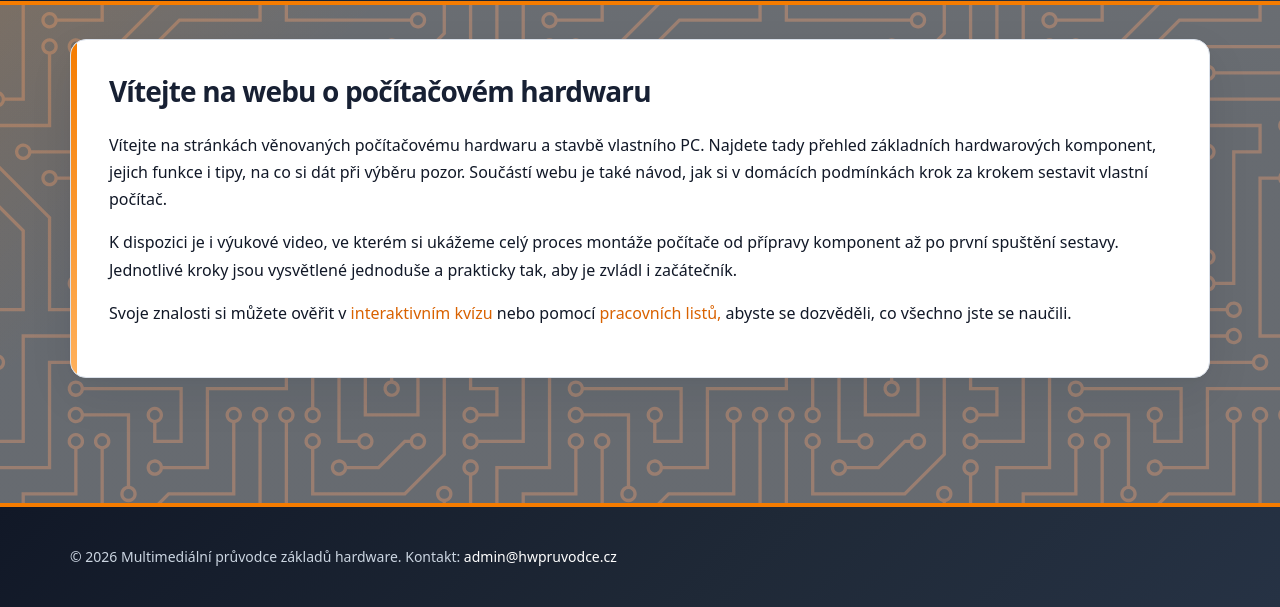
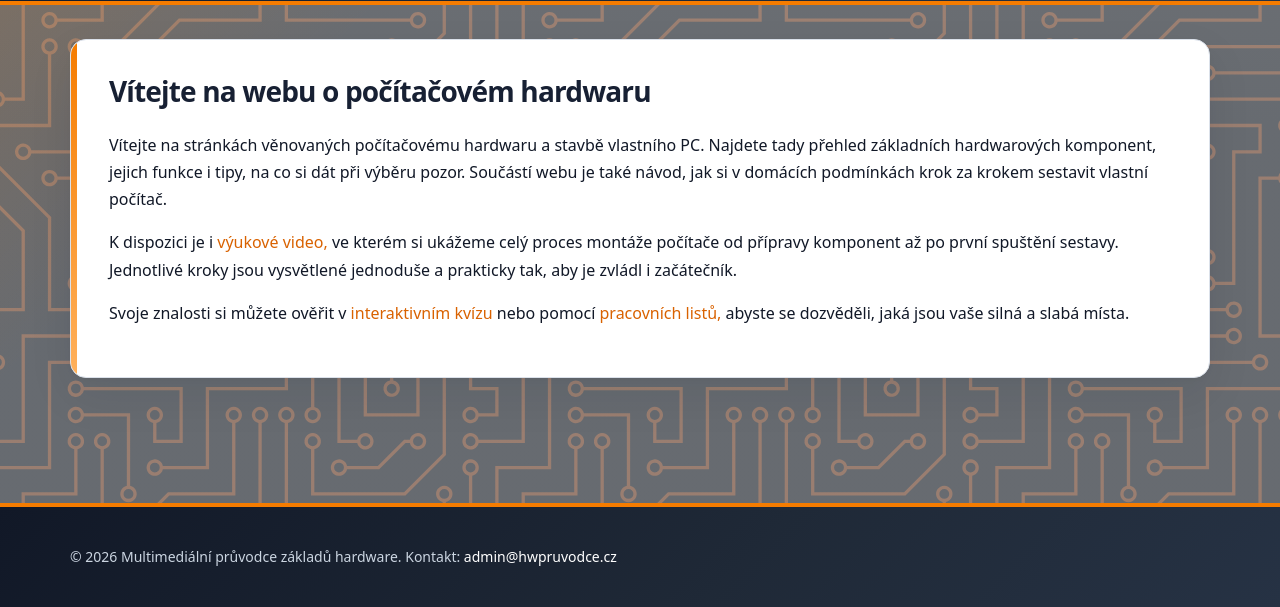
Before and after one commit to michal-elis/hw-pruvodce, a plain HTML site: page pages/index.html in a window 1280 px wide. Shown: the part 193-800 px from the top of the page. Drawn offline with nearby package versions, Linux system fonts and the light colour scheme.

Commit message:
finální commit

```diff
--- a/pages/index.html
+++ b/pages/index.html
@@ -39,10 +39,10 @@
           </p>
 
           <p>
-            K dispozici je i výukové video, ve kterém si ukážeme celý proces
-            montáže počítače od přípravy komponent až po první spuštění sestavy.
-            Jednotlivé kroky jsou vysvětlené jednoduše a prakticky tak, aby je
-            zvládl i začátečník.
+            K dispozici je i <a href="video.html">výukové video,</a> ve kterém
+            si ukážeme celý proces montáže počítače od přípravy komponent až po
+            první spuštění sestavy. Jednotlivé kroky jsou vysvětlené jednoduše a
+            prakticky tak, aby je zvládl i začátečník.
           </p>
 
           <p>
@@ -52,7 +52,7 @@
             <a href="../assets/downloads/pracovni_listy.pdf" target="_blank">
               pracovních listů,
             </a>
-            abyste se dozvěděli, co všechno jste se naučili.
+            abyste se dozvěděli, jaká jsou vaše silná a slabá místa.
           </p>
         </section>
       </div>
```
Also changed, not shown: assets/js/kviz.js (+82 -1 lines).
